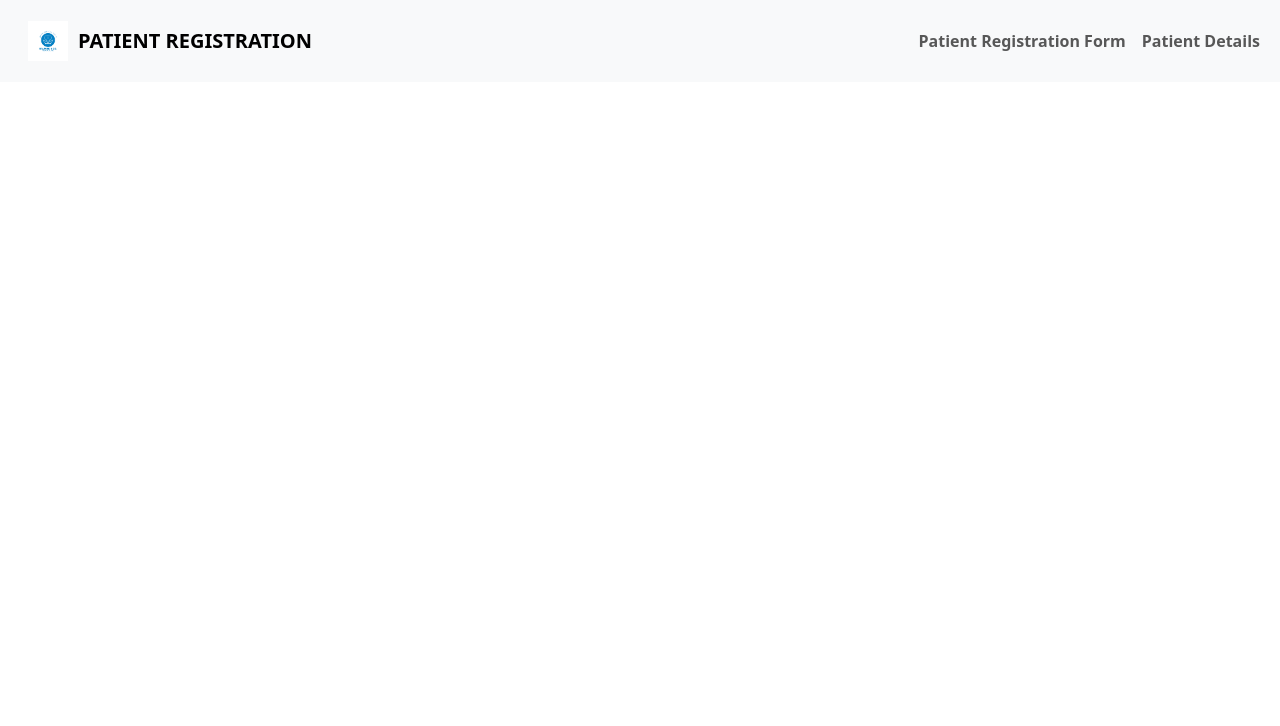
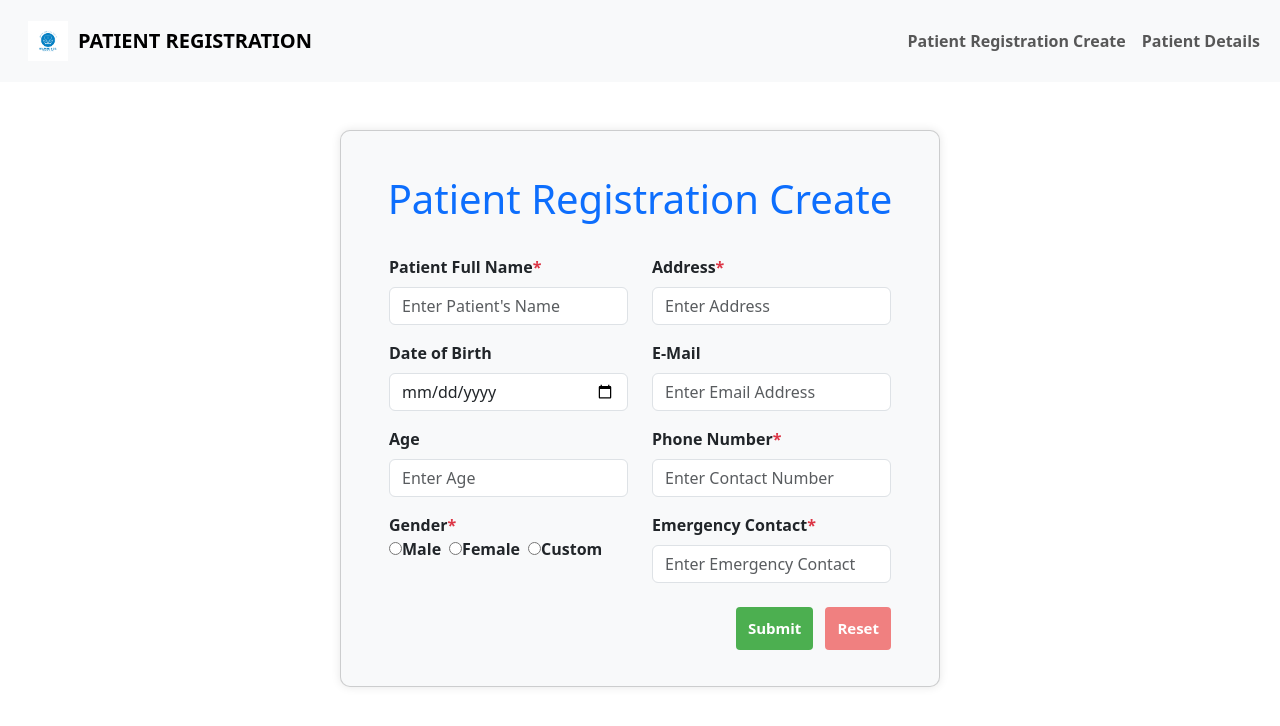
Before and after one commit to Archunaaaa/Patient-registration-and-details, a React (Create React App) app: page /patient/create in a window 1280 px wide. Shown: the top 726 px of the page. Built offline with nearby package versions, Linux system fonts and the light colour scheme.

Commit message:
corrections review

```diff
--- a/src/App.css
+++ b/src/App.css
@@ -13,12 +13,33 @@
   border: none;
   border-radius: 4px;
   cursor: pointer;
-  margin-left: 190px;
+  margin-left: 430px;
   font-size: 15px;
 }
 .btn-submit:hover {
   background-color: darkgreen;
 }
+.btn-reset {
+  background-color: lightcoral;
+  color: white;
+  padding: 10px 12px;
+  border: none;
+  border-radius: 4px;
+  cursor: pointer;
+  margin-left: 4px;
+  font-size: 15px;
+}
+
+.btn-reset:hover {
+  background-color: darkcyan;
+  color: #ffffff;
+}
+
+.btn-reset:focus {
+  outline: none;
+}
+
+
 /* Media query for tablets */
 @media (max-width: 991px) {
   .card {
@@ -31,19 +52,6 @@
   }
 }
 
-/* Media query for mobile devices */
-/* @media (max-width: 767px) {
-  .card {
-    width: 100%;
-    padding: 10px;
-
-  }
-  .btn-submit {
-    margin-left: 0;
-    margin-top: 20px;
-    margin-left: 10px;
-  }
-} */
 
 /* Media query for tablets */
 @media (max-width: 991px) {
--- a/src/App.js
+++ b/src/App.js
@@ -12,8 +12,8 @@ const App = () => {
     <Router>
        <Navbar />
       <Routes>
-       <Route exact path="/" element={<PatientList />} />
-        <Route exact path="/create" element={<CreatePatient />} />
+       <Route exact path="/patient/view" element={<PatientList />} />
+        <Route exact path="/patient/create" element={<CreatePatient />} />
         <Route exact path="/edit/:id" element={<CreatePatient />} />
         {/* <Route path="/edit/:id" element={<EditPatient />} /> */}
       </Routes>
--- a/src/Components/CreatePatient.js
+++ b/src/Components/CreatePatient.js
@@ -16,12 +16,12 @@ const CreatePatient = () => {
   const [errors, setErrors] = useState({});
   const [isLoading, setIsLoading] = useState(false);
   const navigate = useNavigate();
-  const { id } = useParams(); // Get the id from URL params
+  const { id } = useParams();
 
   useEffect(() => {
     if (id) {
       const fetchPatient = async () => {
-        setIsLoading(true); // Set loading to true when starting to fetch patient data
+        setIsLoading(true);
         try {
           const response = await fetch(`https://64d60e47754d3e0f13618812.mockapi.io/form/patient_registration/${id}`);
           if (!response.ok) {
@@ -32,13 +32,13 @@ const CreatePatient = () => {
         } catch (error) {
           console.error("Error fetching patient details:", error.message);
         } finally {
-          setIsLoading(false); // Set loading to false after fetching data or if there is an error
+          setIsLoading(false);
         }
       };
 
-      fetchPatient(); // Call fetchPatient function inside useEffect
+      fetchPatient();
     }
-  }, [id]); // Ensure useEffect runs whenever id changes
+  }, [id]);
 
   const handleChange = (e) => {
     const { name, value } = e.target;
@@ -48,46 +48,38 @@ const CreatePatient = () => {
     });
   };
 
+  const handleReset = () => {
+    setFormData({
+      fullname: "",
+      dateofbirth: "",
+      age: "",
+      gender: "",
+      address: "",
+      phonenumber: "",
+      email: "",
+      emergencynumber: ""
+    });
+    setErrors({});
+  };
+
   const handleSubmit = async (e) => {
     e.preventDefault();
 
-    // Start loading
     setIsLoading(true);
 
-    // Validation logic
     const newErrors = {};
-    if (!formData.fullname) {
-      newErrors.fullname = "Name is required";
-    }
-    if (!formData.dateofbirth) {
-      newErrors.dateofbirth = "Date of Birth is required";
-    }
-    if (!formData.age) {
-      newErrors.age = "Age is required";
-    } else if (isNaN(formData.age) || formData.age < 0 || formData.age > 107) {
-      newErrors.age = "Please enter a valid age between 0 and 107";
-    }
-    if (!formData.gender) {
-      newErrors.gender = "Gender is required";
-    }
-    if (!formData.address) {
-      newErrors.address = "Address is required";
-    }
-    if (!formData.phonenumber) {
-      newErrors.phonenumber = "Phone Number is required";
-    } else if (!/^\d{10}$/.test(formData.phonenumber)) {
-      newErrors.phonenumber = "Please enter a valid 10-digit phone number";
-    }
-    if (!formData.email) {
-      newErrors.email = "Email is required";
-    } else if (!/\S+@\S+\.\S+/.test(formData.email)) {
-      newErrors.email = "Please enter a valid email address";
-    }
-    if (!formData.emergencynumber) {
-      newErrors.emergencynumber = "Emergency Contact is required";
-    } else if (!/^\d{10}$/.test(formData.emergencynumber)) {
-      newErrors.emergencynumber = "Please enter a valid 10-digit emergency contact number";
-    }
+    if (!formData.fullname) newErrors.fullname = "Name is required";
+    if (!formData.dateofbirth) newErrors.dateofbirth = "Date of Birth is required";
+    if (!formData.age) newErrors.age = "Age is required";
+    else if (isNaN(formData.age) || formData.age < 0 || formData.age > 107) newErrors.age = "Please enter a valid age between 0 and 107";
+    if (!formData.gender) newErrors.gender = "Gender is required";
+    if (!formData.address) newErrors.address = "Address is required";
+    if (!formData.phonenumber) newErrors.phonenumber = "Phone Number is required";
+    else if (!/^\d{10}$/.test(formData.phonenumber)) newErrors.phonenumber = "Please enter a valid 10-digit phone number";
+    if (!formData.email) newErrors.email = "Email is required";
+    else if (!/\S+@\S+\.\S+/.test(formData.email)) newErrors.email = "Please enter a valid email address";
+    if (!formData.emergencynumber) newErrors.emergencynumber = "Emergency Contact is required";
+    else if (!/^\d{10}$/.test(formData.emergencynumber)) newErrors.emergencynumber = "Please enter a valid 10-digit emergency contact number";
     setErrors(newErrors);
 
     if (Object.keys(newErrors).length === 0) {
@@ -109,7 +101,6 @@ const CreatePatient = () => {
           throw new Error("Failed to submit form data");
         }
 
-        // Reset form data after successful submission
         setFormData({
           fullname: "",
           dateofbirth: "",
@@ -120,15 +111,13 @@ const CreatePatient = () => {
           email: "",
           emergencynumber: ""
         });
-        navigate("/");
+        navigate("/patient/view");
       } catch (error) {
         console.error("Error submitting form data:", error.message);
       } finally {
-        // Stop loading
         setIsLoading(false);
       }
     } else {
-      // Stop loading if there are validation errors
       setIsLoading(false);
     }
   };
@@ -136,13 +125,8 @@ const CreatePatient = () => {
   return (
     <div className="d-flex justify-content-center align-items-center" style={{ height: "100vh" }}>
       <div className="card mt-5 bg-light">
-        {/* <div className="d-flex justify-content-end ms-5 pt-4 mt-2">
-          <Link to="/">
-            <button className="btn btn-grad fw-bold text-black">Back</button>
-          </Link>
-        </div> */}
         <h1 className="text-center text-primary mt-4">
-          {id ? "Update Patient Details" : "Patient Registration Form"}
+          {id ? "Update Patient Details" : "Patient Registration Create"}
         </h1>
         {isLoading ? (
           <div className="text-center mt-3">
@@ -162,7 +146,7 @@ const CreatePatient = () => {
                   onChange={handleChange}
                   required
                 />
-                {errors.fullname && <div className="text-danger">{errors.fullname}</div>}
+                {errors.fullname && <p className="error-message text-danger fw-bold">{errors.fullname}</p>}
               </div>
               <div className="mt-3 fw-bold">
                 <label htmlFor="dateofbirth">Date of Birth</label>
@@ -174,7 +158,7 @@ const CreatePatient = () => {
                   onChange={handleChange}
                   required
                 />
-                {errors.dateofbirth && <div className="text-danger">{errors.dateofbirth}</div>}
+                {errors.dateofbirth && <p className="error-message text-danger fw-bold">{errors.dateofbirth}</p>}
               </div>
               <div className="mt-3 fw-bold">
                 <label htmlFor="age">Age</label>
@@ -187,7 +171,7 @@ const CreatePatient = () => {
                   onChange={handleChange}
                   required
                 />
-                {errors.age && <div className="text-danger">{errors.age}</div>}
+                {errors.age && <p className="error-message text-danger fw-bold">{errors.age}</p>}
               </div>
               <div className="mt-3 fw-bold">
                 <label>Gender<span className="text-danger">*</span></label>
@@ -225,10 +209,9 @@ const CreatePatient = () => {
                     Custom
                   </label>
                 </div>
-                {errors.gender && <div className="text-danger">{errors.gender}</div>}
+                {errors.gender && <p className="error-message text-danger fw-bold">{errors.gender}</p>}
               </div>
             </div>
-
             <div className="col-lg-6 col-md-6 d-flex flex-column content">
               <div className="mt-3 fw-bold">
                 <label htmlFor="address">Address<span className="text-danger">*</span></label>
@@ -241,7 +224,7 @@ const CreatePatient = () => {
                   onChange={handleChange}
                   required
                 />
-                {errors.address && <div className="text-danger">{errors.address}</div>}
+                {errors.address && <p className="error-message text-danger fw-bold">{errors.address}</p>}
               </div>
               <div className="mt-3 fw-bold">
                 <label htmlFor="email">E-Mail</label>
@@ -254,7 +237,7 @@ const CreatePatient = () => {
                   onChange={handleChange}
                   required
                 />
-                {errors.email && <div className="text-danger">{errors.email}</div>}
+                {errors.email && <p className="error-message text-danger fw-bold">{errors.email}</p>}
               </div>
               <div className="mt-3 fw-bold">
                 <label htmlFor="phonenumber">Phone Number<span className="text-danger">*</span></label>
@@ -267,7 +250,7 @@ const CreatePatient = () => {
                   onChange={handleChange}
                   required
                 />
-                {errors.phonenumber && <div className="text-danger">{errors.phonenumber}</div>}
+                {errors.phonenumber && <p className="error-message text-danger fw-bold">{errors.phonenumber}</p>}
               </div>
               <div className="mt-3 fw-bold">
                 <label htmlFor="emergencynumber">Emergency Contact<span className="text-danger">*</span></label>
@@ -280,12 +263,15 @@ const CreatePatient = () => {
                   onChange={handleChange}
                   required
                 />
-                {errors.emergencynumber && <div className="text-danger">{errors.emergencynumber}</div>}
+                {errors.emergencynumber && <p className="error-message text-danger fw-bold">{errors.emergencynumber}</p>}
               </div>
             </div>
-            <div>
-              <button type="submit" className="btn-submit text-center  mb-2 mt-5 fw-bold">
+            <div className="d-flex justify-content-end mt-4 mb-2">
+              <button type="submit" className="btn-submit fw-bold me-2">
                 {isLoading ? "Submitting..." : id ? "Update" : "Submit"}
+              </button>
+              <button type="button" className="btn-reset fw-bold" onClick={handleReset}>
+                Reset
               </button>
             </div>
           </form>
--- a/src/Components/Navbar.js
+++ b/src/Components/Navbar.js
@@ -7,7 +7,7 @@ const Navbar = () => {
   return (
     <nav className="navbar navbar-expand-lg navbar-light bg-light">
       <div className="container-fluid mt-2 mb-2 ms-3">
-        <Link className="navbar-brand fw-bold d-flex align-items-center" to="/">
+        <Link className="navbar-brand fw-bold d-flex align-items-center" >
           <img src={logo} alt="Patient Logo" style={{ width: '40px', height: '40px', marginRight: '10px' }} />
           PATIENT REGISTRATION
         </Link>
@@ -25,10 +25,10 @@ const Navbar = () => {
         <div className="collapse navbar-collapse justify-content-end" id="navbarNav">
           <ul className="navbar-nav">
             <li className="nav-item">
-              <Link className="nav-link fw-bold" to="/create">Patient Registration Form</Link>
+              <Link className="nav-link fw-bold" to="/patient/create">Patient Registration Create</Link>
             </li>
             <li className="nav-item fw-bold">
-              <Link className="nav-link" to="/">Patient Details</Link>
+              <Link className="nav-link" to="/patient/view">Patient Details</Link>
             </li>
           </ul>
         </div>
```
Also changed, not shown: src/Components/PatientList.js (+7 -5 lines).
